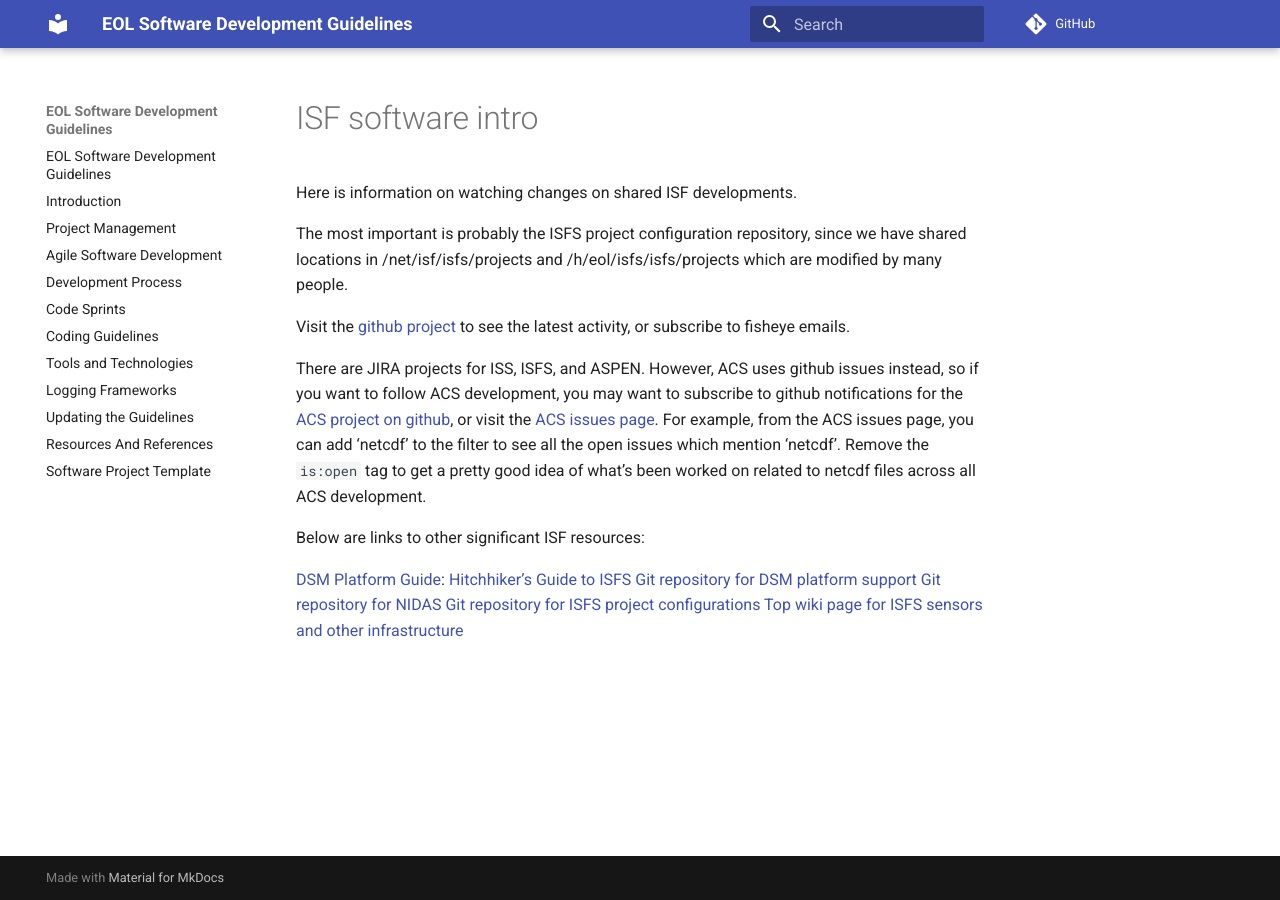
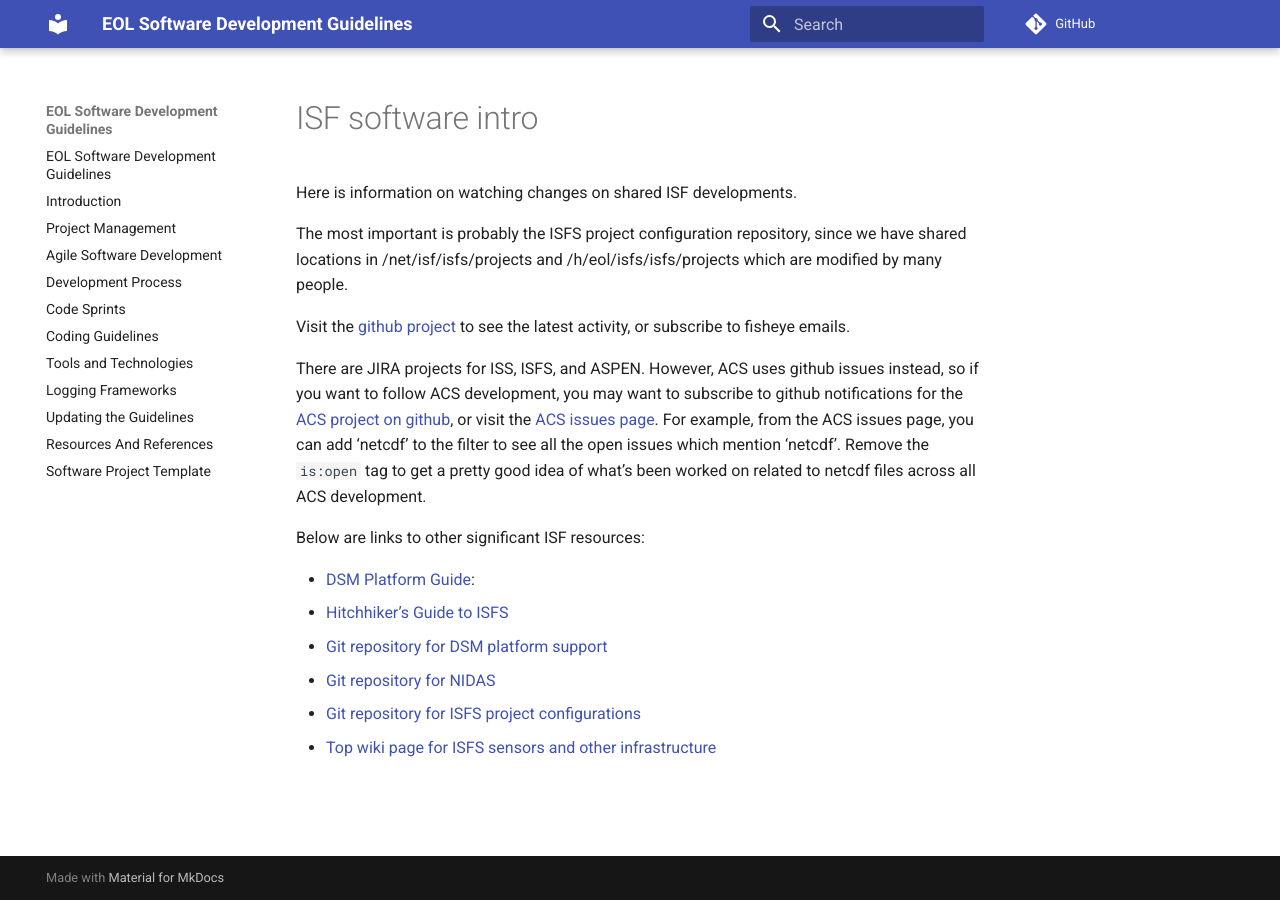
Before and after one commit to NCAR/eol-se-guidelines, an MkDocs documentation site: the page built from docs/ISF-software-intro.md, in a window 1280 px wide. Built offline with MkDocs 1.6.1 and Material for MkDocs 9.7.7, drawn with Linux system fonts in a browser that asks for light colours; comment, search, counter and statistics services are not loaded.

Commit message:
use list format

```diff
--- a/docs/ISF-software-intro.md
+++ b/docs/ISF-software-intro.md
@@ -20,9 +20,9 @@
 
 Below are links to other significant ISF resources:
 
-[DSM Platform Guide](https://ncar.github.io/dsm-platform/):
-[Hitchhiker's Guide to ISFS](https://docs.google.com/document/d/1sJYewSxjFaLsLYeUqtSbZ5NMQO8V2pFHTAas0OrEgBg/edit)
-[Git repository for DSM platform support](https://github.com/NCAR/dsm-platform/)
-[Git repository for NIDAS](https://github.com/ncareol/nidas)
-[Git repository for ISFS project configurations](https://github.com/ncareol/public-field-projects/)
-[Top wiki page for ISFS sensors and other infrastructure](https://wiki.ucar.edu/display/SEW/ISFS)
+- [DSM Platform Guide](https://ncar.github.io/dsm-platform/):
+- [Hitchhiker's Guide to ISFS](https://docs.google.com/document/d/1sJYewSxjFaLsLYeUqtSbZ5NMQO8V2pFHTAas0OrEgBg/edit)
+- [Git repository for DSM platform support](https://github.com/NCAR/dsm-platform/)
+- [Git repository for NIDAS](https://github.com/ncareol/nidas)
+- [Git repository for ISFS project configurations](https://github.com/ncareol/public-field-projects/)
+- [Top wiki page for ISFS sensors and other infrastructure](https://wiki.ucar.edu/display/SEW/ISFS)
```
